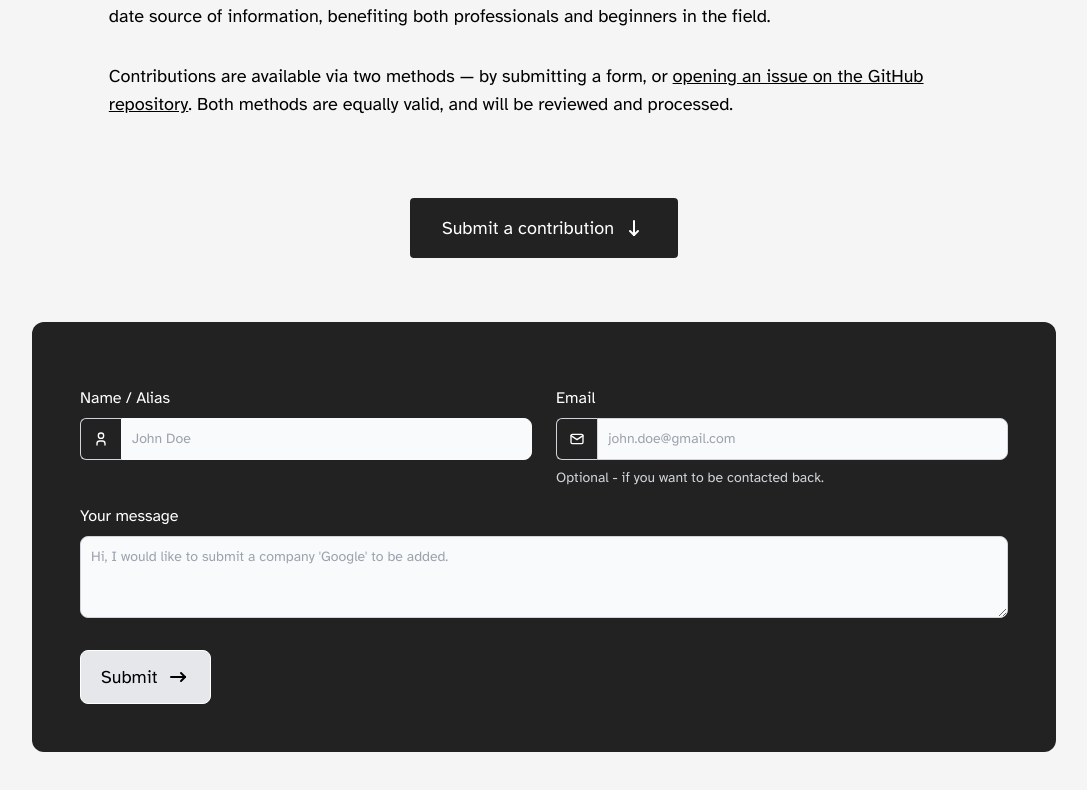
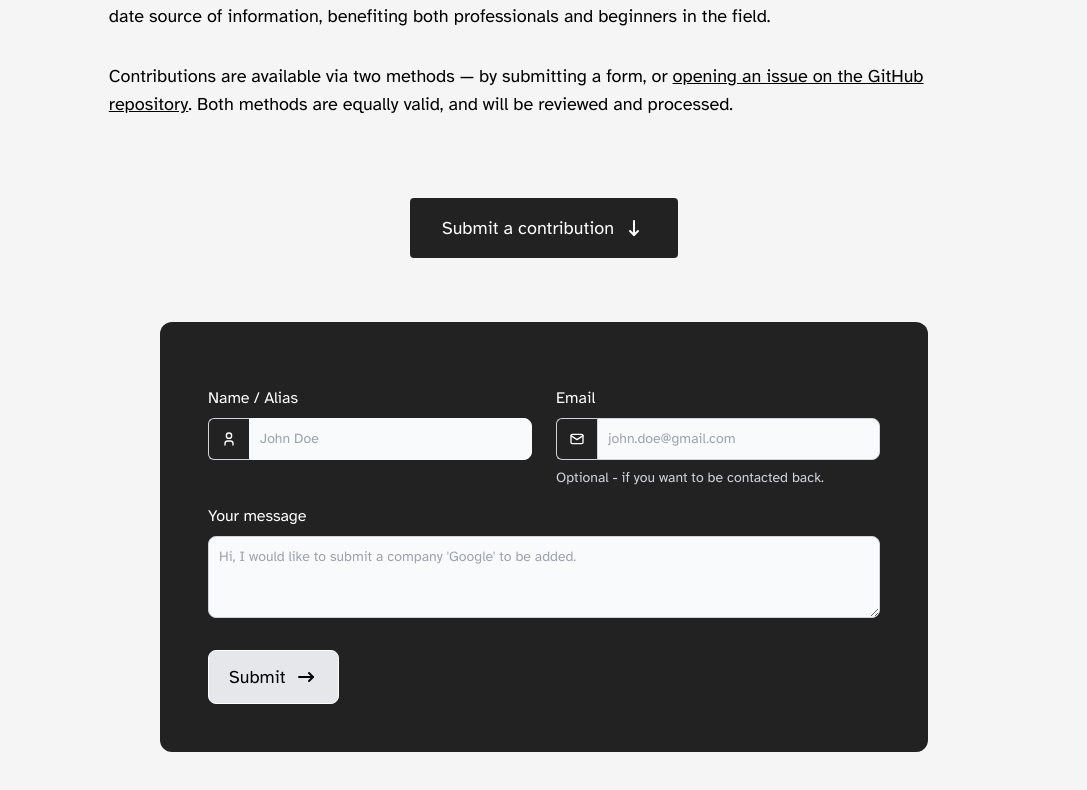
Before and after one commit to stefanicjuraj/datalog, a React (Vite) app: page /contribute in a window 1280 px wide. Shown: the part 668-1458 px from the top of the page, without its empty margins (96-1183 px from the left). Built offline with nearby package versions, Linux system fonts and the light colour scheme; no server answers.

Commit message:
style(contribute): modify form screen size width

```diff
--- a/src/pages/Contribute.tsx
+++ b/src/pages/Contribute.tsx
@@ -75,7 +75,7 @@ function Contribute() {
                             </div>
                         </div>
                         {/* form div */}
-                        <div className="max-w-screen-lg mx-auto mt-16 mb-4 sm:p-12 p-8 bg-[#222] rounded-xl">
+                        <div className="max-w-screen-md mx-auto mt-16 mb-4 sm:p-12 p-8 bg-[#222] rounded-xl">
                             {/* form section */}
                             <section id="form">
                                 {/* form */}
```
